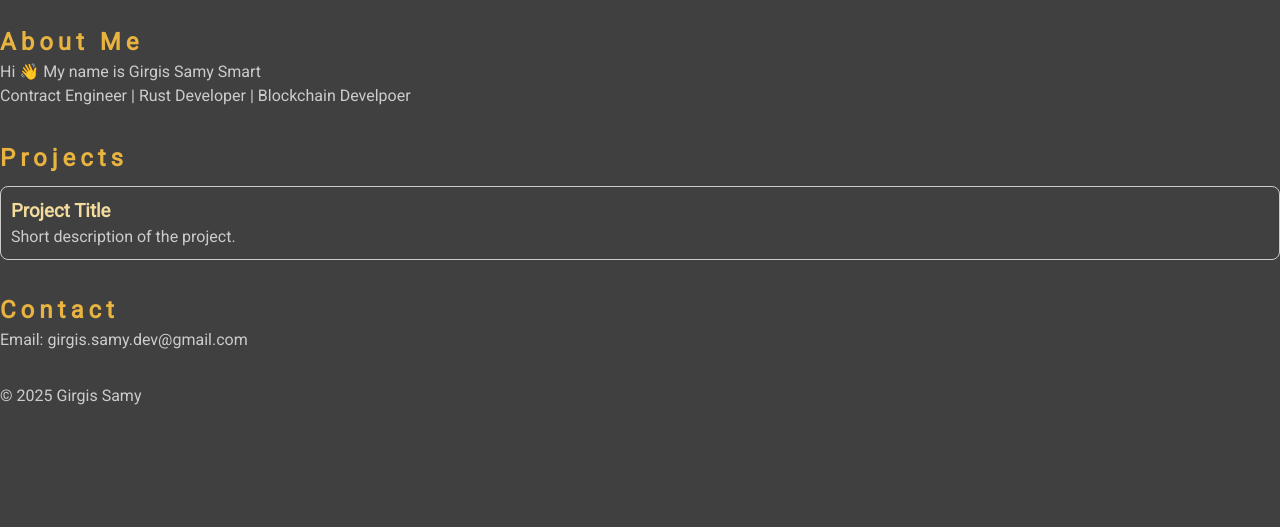
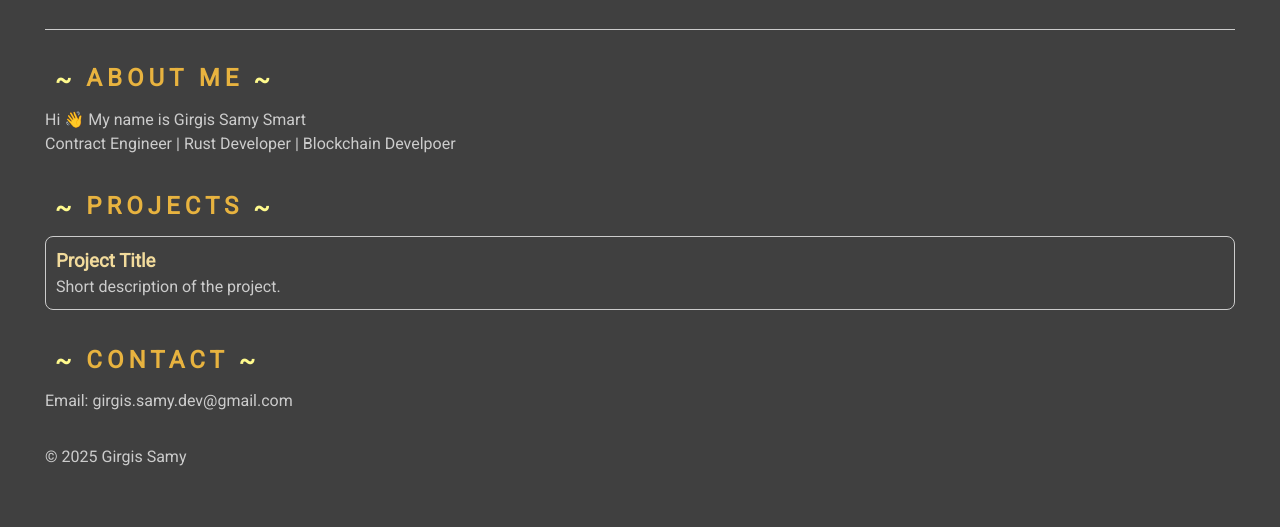
Before and after one commit to gerges15/portfolio, a website built with Vite: page index.html in a window 1280 px wide. Shown: the part 273-800 px from the top of the page. Built offline with nearby package versions, Linux system fonts and the light colour scheme; a web font is replaced by a local one.

Commit message:
add section styles

```diff
--- a/index.html
+++ b/index.html
@@ -24,6 +24,7 @@
     <link rel="stylesheet" href="styles.css" />
   </head>
   <body>
+    <div class="container">
       <!-- start header	-->
       <header class="header">
         <div class="image-header">
@@ -40,7 +41,6 @@
         </nav>
       </header>
       <!-- end header	-->
-
       <main>
         <!--About Section-->
         <section id="about">
@@ -48,7 +48,6 @@
           <p>Hi 👋 My name is Girgis Samy Smart</p>
           <p>Contract Engineer | Rust Developer | Blockchain Develpoer</p>
         </section>
-
         <!--Projects Section-->
         <section id="projects">
           <h2>Projects</h2>
@@ -57,16 +56,15 @@
             <p>Short description of the project.</p>
           </div>
         </section>
-
         <section id="contact">
           <h2>Contact</h2>
           <p>Email: girgis.samy.dev@gmail.com</p>
         </section>
       </main>
-
       <footer>
         <p>&copy; 2025 Girgis Samy</p>
       </footer>
+    </div>
 
     <script src="scripts.js" defer></script>
   </body>
--- a/styles.css
+++ b/styles.css
@@ -41,7 +41,7 @@ body {
 }
 
 header {
-  margin-bottom: 3.2rem;
+  margin-bottom: 1rem;
   text-align: center;
 }
 
@@ -66,10 +66,17 @@ h1 {
 h2 {
   color: var(--my-orange);
   letter-spacing: 0.5rem;
+  font-size: 1.2em;
 }
 
 h3 {
   color: var(--my-yellow);
+}
+
+.container {
+  padding: 5px;
+  max-width: 1200px;
+  margin: 0 auto;
 }
 
 /* --------------------------
@@ -97,6 +104,7 @@ h3 {
   border-radius: 50%;
   padding: 0;
 }
+
 /* --------------------------
   nav Styles
 --------------------------- */
@@ -116,6 +124,39 @@ h3 {
   border-bottom-color: var(--my-orange);
 }
 
+/* --------------------------
+  section Styles
+--------------------------- */
+
+section h2 {
+  font-size: 1.5em;
+  font-weight: 700;
+  letter-spacing: 5px;
+  margin-bottom: 1rem;
+  margin-top: 3rem;
+  text-transform: uppercase;
+}
+
+section h2::before,
+section h2::after {
+  content: "~";
+  color: var(--orange-light);
+  display: inline-block;
+  vertical-align: middle;
+  margin: 0 10px;
+}
+section h2::before {
+  margin-right: 10px;
+}
+
+section h2::after {
+  margin-left: 10px;
+}
+
+section:nth-child(1) {
+  border-top: 1px solid var(--lightgray);
+}
+
 .project-card {
   border: 1px solid #ccc;
   padding: 1rem;
```
Lines whose indentation alone changed are shown as unchanged.
